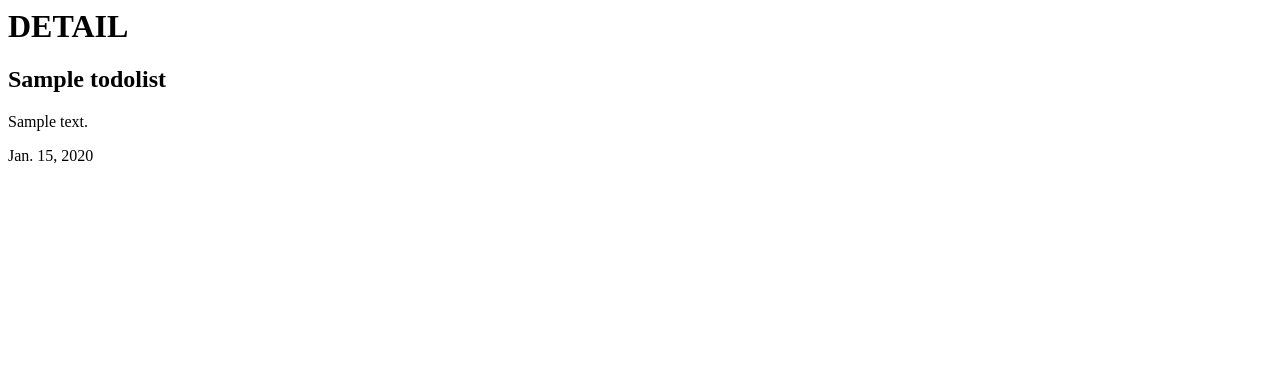
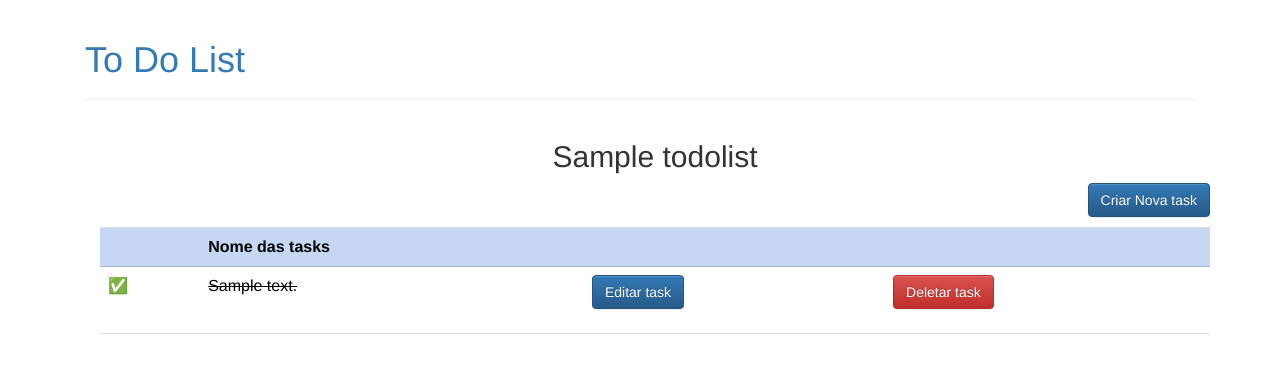
Before and after one commit to micaellagouveia/TODO-V360, a Django app: page /1/ in a window 1280 px wide. Shown: the top 373 px of the page. Run offline with Django 3.2, Linux system fonts and the light colour scheme; tables that the repository leaves empty hold one stand-in row (values such as "Sample post"); some libraries are stand-ins or nearby versions.

Commit message:
#5 - Add create, update and detail list front

```diff
--- a/todo_list/templates/todo_list/detail.html
+++ b/todo_list/templates/todo_list/detail.html
@@ -1,6 +1,84 @@
-<h1>DETAIL</h1>
+{% extends 'todo_list/base.html' %}
 
-<h2>{{ todo.name }}</h2>
+{% block content %}
 
-<p>{{ todo.description }}</p>
-<p>{{ todo.due_date }}</p>
+
+    <div class="container">
+        <h2 class="text-center">{{ todo.name }}</h2>
+
+        <p align="right">
+
+            <a class="btn btn-primary"
+               href="{% url 'todo_list:task_create' todo.pk %}"
+            >
+                Criar Nova task
+            </a>
+        </p>
+
+
+    {% if todo.tasks.exists %}
+
+
+        <table class="table table-striped">
+            <tr class="table-primary">
+                <th></th>
+                <th>Nome das tasks</th>
+                <th></th>
+                <th></th>
+            </tr>
+
+            {% for task in todo.tasks.all %}
+                <tr>
+                    <td>
+                        {% if task.done %}
+                        <p>✅</p>
+                        {% else %}
+                        <p>
+                            <a href="{% url 'todo_list:task_done_action' task.todo_list.id task.id %}">
+                                🔲
+                            </a>
+                        </p>
+                        {% endif %}
+                    </td>
+
+                    <td>
+                        {% if task.done %}
+                        <s> {{ task.description }} </s>
+                        {% else %}
+                            {{ task.description }}
+                        {% endif %}
+                    </td>
+
+                    <td>
+                        <a href="{% url 'todo_list:task_update' task.todo_list.id task.id %}"
+                        class="btn btn-primary"
+                        >
+                            Editar task
+                        </a>
+                    </td>
+
+                    <td>
+                        <form action="{% url 'todo_list:task_delete' task.todo_list.id task.id %}"
+                            method="post"
+                        >
+                            {% csrf_token %}
+                            <input class="btn btn-danger"
+                                   type="submit"
+                                   value="Deletar task"
+                            />
+                        </form>
+
+                    </td>
+
+
+
+                </tr>
+            {% endfor %}
+        </table>
+
+    </div>
+
+    {% else %}
+        <h3 class="text-center">Esta lista não possui tasks!</h3>
+    {% endif %}
+{% endblock %}
--- a/todo_list/urls.py
+++ b/todo_list/urls.py
@@ -15,4 +15,5 @@ urlpatterns = [
     path("<int:list_pk>/tasks/create/", views.ToDoTaskCreateView.as_view(), name='task_create'),
     path("<int:list_pk>/tasks/<int:task_pk>/", views.ToDoTaskUpdateView.as_view(), name='task_update'),
     path("<int:list_pk>/tasks/<int:task_pk>/delete/", views.ToDoTaskDeleteView.as_view(), name='task_delete'),
+    path("<int:list_pk>/tasks/<int:task_pk>/done/",views.task_done_action,name='task_done_action'),
 ]
--- a/todo_list/views/__init__.py
+++ b/todo_list/views/__init__.py
@@ -10,4 +10,5 @@ from .todo_task_views import (
     ToDoTaskCreateView,
     ToDoTaskUpdateView,
     ToDoTaskDeleteView,
+    task_done_action,
 )
```
Also changed, not shown: todo_list/templates/todo_list/create.html (+18 -7 lines), todo_list/templates/todo_list/update.html (+19 -6 lines), todo_list/views/todo_task_views.py (+10 -0 lines).
